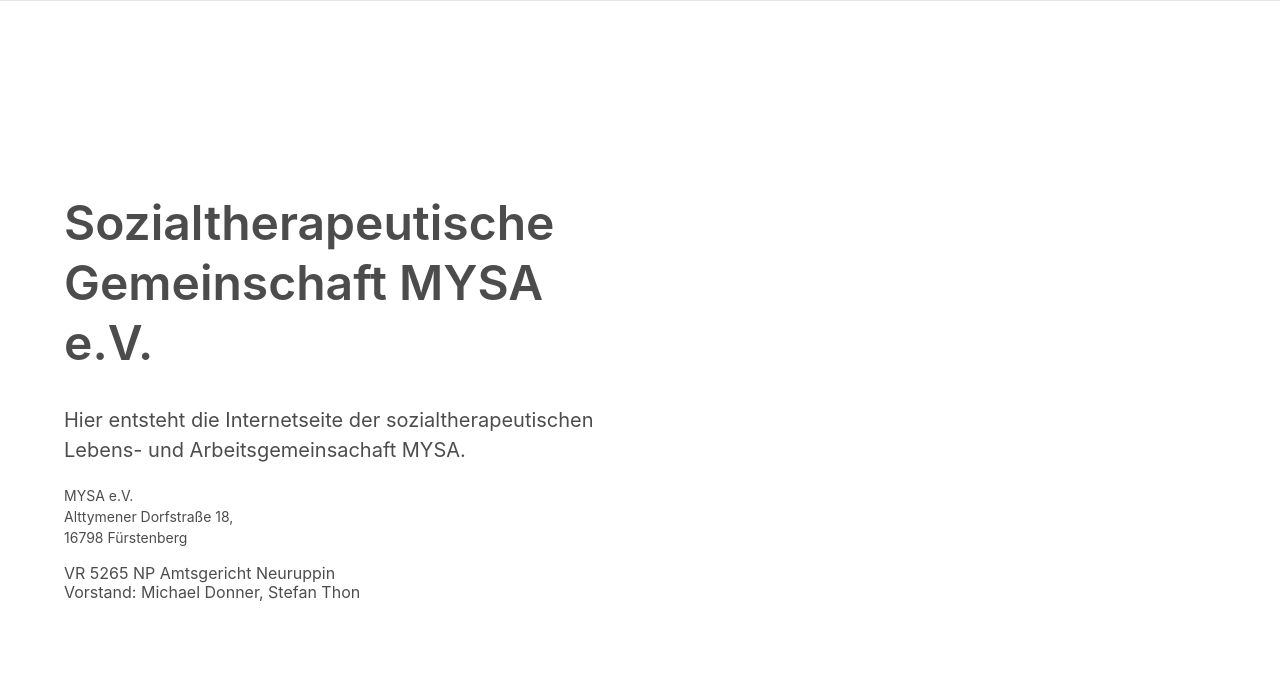
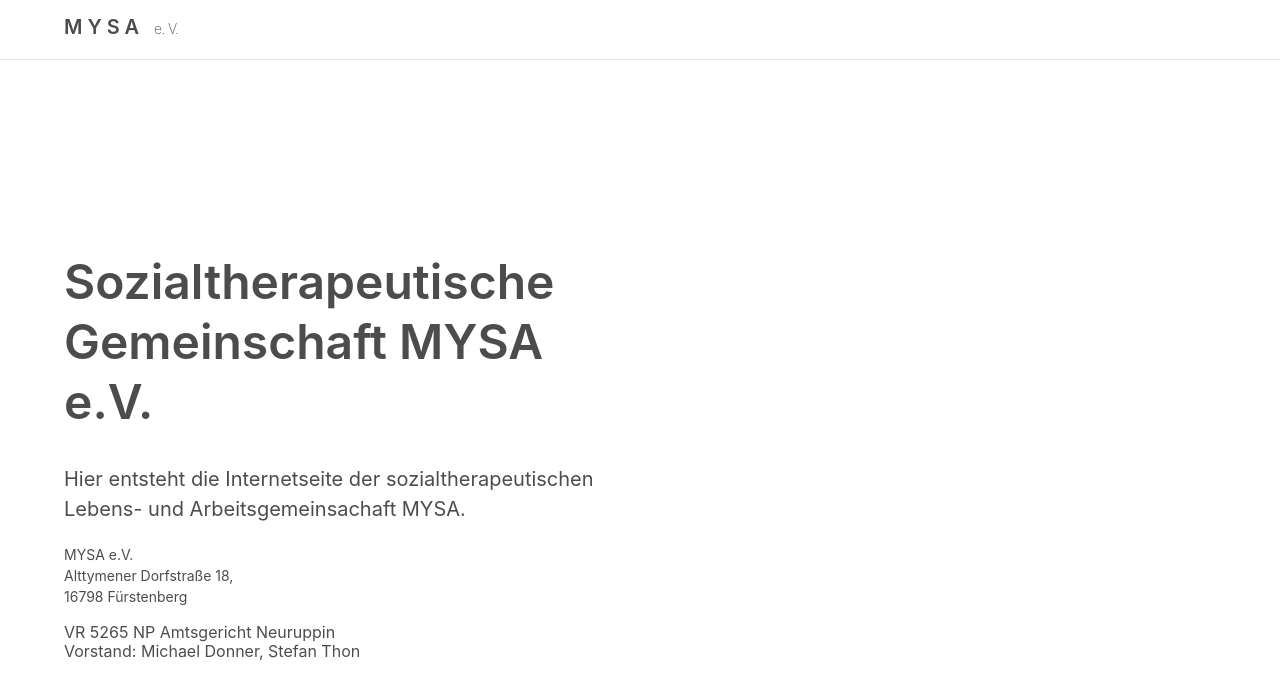
Before and after one commit to mysa-community/www, a plain HTML site: page index.html in a window 1280 px wide. Drawn offline with nearby package versions, Linux system fonts and the light colour scheme.

Commit message:
Add Header

```diff
--- a/index.html
+++ b/index.html
@@ -4,6 +4,20 @@
   <meta name="viewport" content="width=device-width, initial-scale=1">
   <link rel="stylesheet" href="https://unpkg.com/tachyons/css/tachyons.min.css">
   <body class="w-100 sans-serif">
+
+    <header class="w-100 pa3 ph5-ns bg-white">
+      <div class="db dt-ns mw9 center w-100">
+        <div class="db dtc-ns v-mid tl w-50">
+          <a href="/" class="dib f5 f4-ns fw6 mt0 mb1 link tracked-mega black-70" title="Home">
+            MYSA
+            <div class="dib">
+              <small class="nowrap f6 mt2 tracked-tight mt3-ns pr2 black-70 fw2">e. V.</small>
+            </div>
+          </a>
+        </div>
+      </div>
+    </header>
+
     <main class="w-100 bt b--black-10 bg-white" >
       <section class="w-100">
         <article class="pb4">
```
